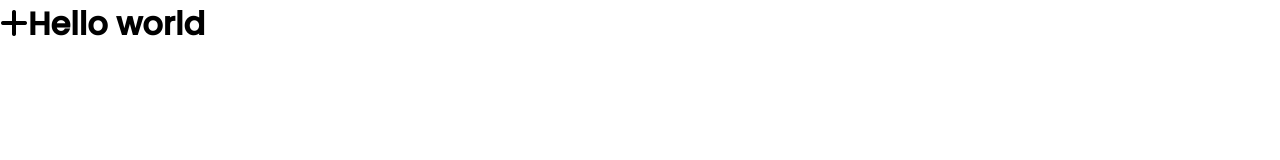
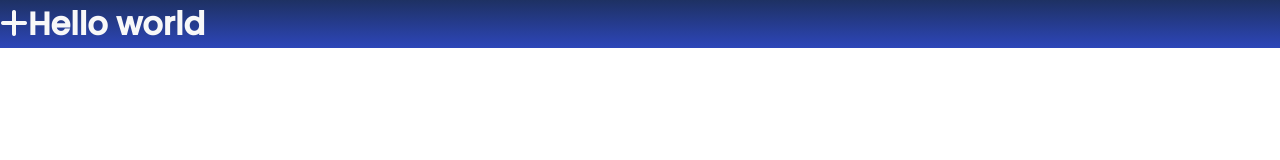
Before and after one commit to dedektegarapriyandi/dedektegarapriyandi.github.io, a plain HTML site: page index.html in a window 1280 px wide. Drawn offline with Linux system fonts and the light colour scheme.

Commit message:
add color variable and set body background color

```diff
--- a/assets/scss/_variables.scss
+++ b/assets/scss/_variables.scss
@@ -0,0 +1,5 @@
+// color
+$darkBlue: #1E3163;
+$lightBlue: #2D46B9;
+$pink: #F037A5;
+$white: #F8F8F8;
--- a/assets/scss/app.scss
+++ b/assets/scss/app.scss
@@ -1,5 +1,5 @@
 // variables
-@use "./variables";
+@use "./variables" as var;
 
 // font
 @import url('https://fonts.googleapis.com/css2?family=Poppins:wght@300;400;500&display=swap');
@@ -10,3 +10,11 @@
     box-sizing: border-box;
     font-family: 'Poppins', sans-serif;
 }
+
+body {
+    width: 100%;
+    height: 100%;
+    background-image: linear-gradient(to bottom, var.$darkBlue, var.$lightBlue);
+    background-repeat: no-repeat;
+    color: var.$white;
+}
```
Also changed, not shown: assets/css/app.css.
